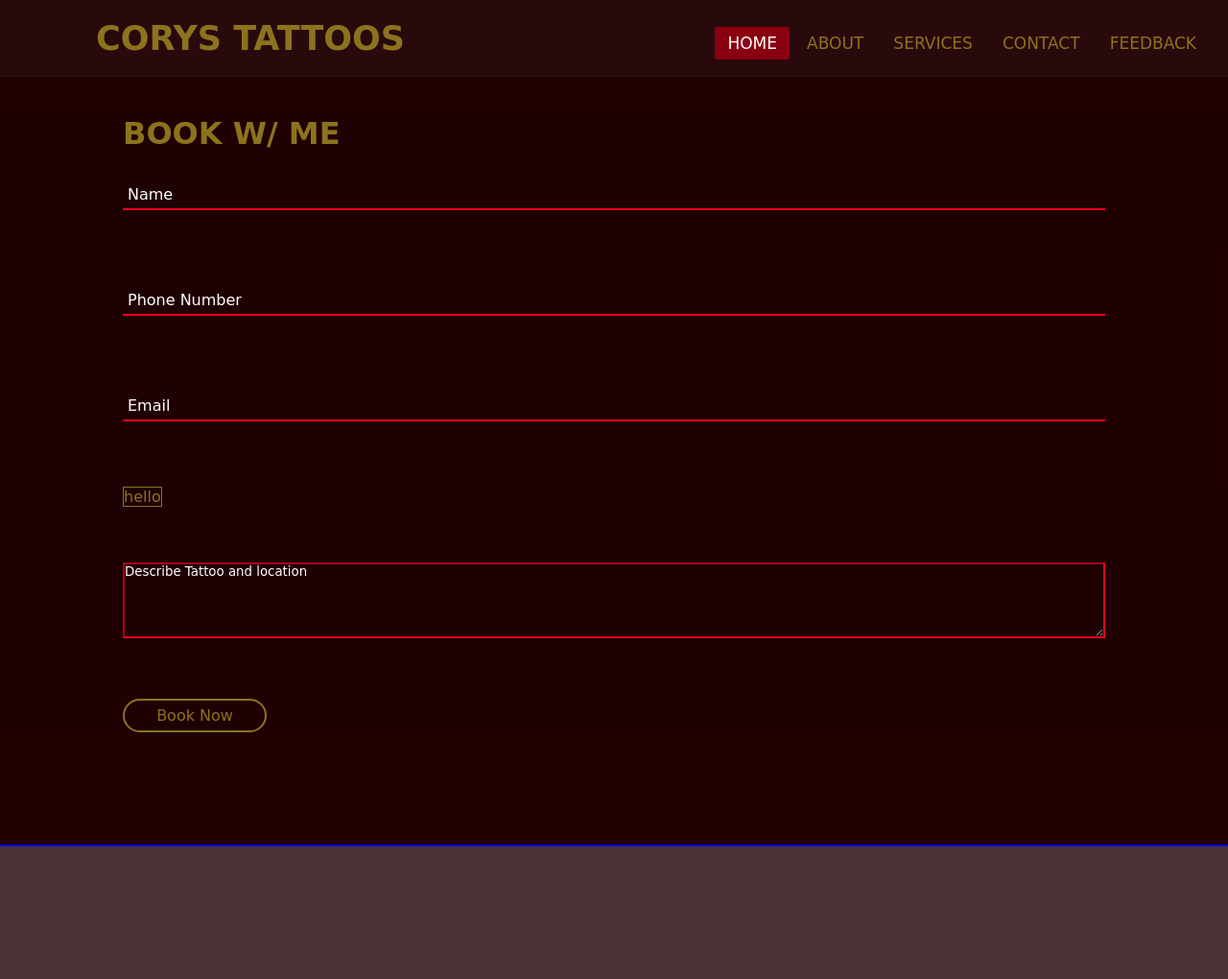
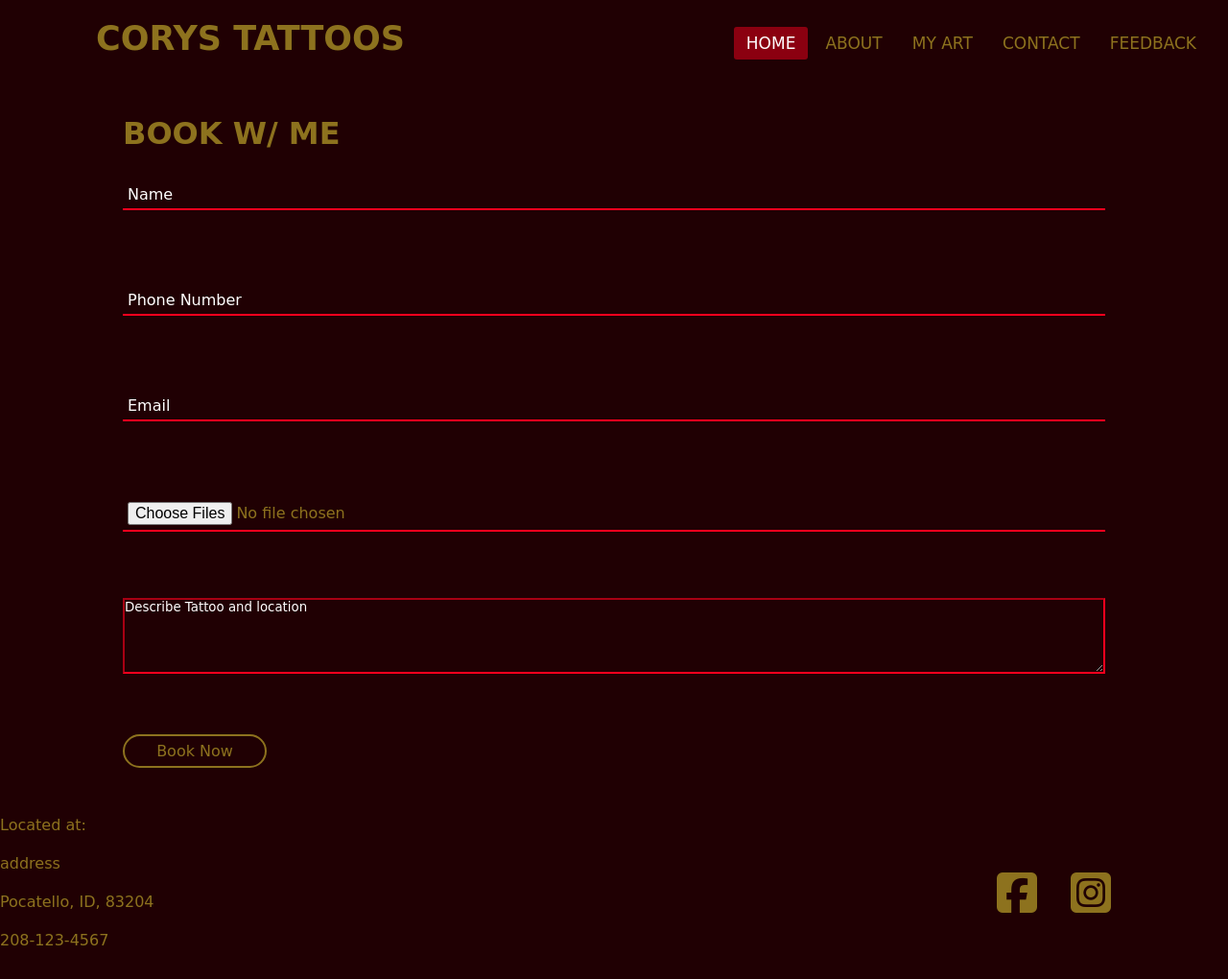
Before and after one commit to Jorshyy/CorysTattoos.com, a plain HTML site: page Booking Page/book.html in a window 1280 px wide. Shown: the whole page at 96% size. Before the commit the page ends 882 px from the top, so only its background shows below. Drawn offline with Linux system fonts and the light colour scheme; files that its build step writes are made by us from their sources; a web font is replaced by a local one.

Commit message:
make responsive on all devices

```diff
--- a/Booking Page/book.html
+++ b/Booking Page/book.html
@@ -30,13 +30,12 @@
         <label for="logo" class="logo">CORYS TATTOOS</label>
 
         <ul>
-            <li><a class="active" href="">HOME</a></li>
+            <li><a class="active" href="../main page/index.html">HOME</a></li>
             <li><a href="">ABOUT</a></li>
-            <li><a href="">SERVICES</a></li>
+            <li><a href="">MY ART</a></li>
             <li><a href="">CONTACT</a></li>
             <li><a href="">FEEDBACK</a></li>
         </ul>
-
 
 
 
@@ -70,7 +69,7 @@
                 </div>
                 <br>
                 <div class="row">
-                    <label for="file">hello</label>
+                    <!--<label for="file" id="file-label"><i class="fa-solid fa-image"></i></label>-->
                     <input type="file" name="file" id="file" multiple>
                 </div>
                 <br>
@@ -85,13 +84,22 @@
         </div>
 
 
+        <div id="footer">
+            <p>Located at:<br>address<br>Pocatello, ID, 83204<br>208-123-4567</p>
+            <div class="socials">
+                <div class="social-tags">
+                    <i class="fa-brands fa-facebook-square fa-3x"></i>
+                    <i class="fa-brands fa-instagram-square fa-3x"></i>
+                </div>
+
+            </div>
+        </div>
+
     </main>
 
 
 
-    <footer>
 
-    </footer>
 
 
 
--- a/Booking Page/bookstyle.css
+++ b/Booking Page/bookstyle.css
@@ -1,19 +1,29 @@
 * {
     font-family: 'Edu VIC WA NT Beginner', cursive;
     color: #fc001d;
-    /*background-color: #f6eed4;*/
-    background-color: rgba(32, 0, 3, .8);
+    background-color: rgba(32, 0, 3, 1);
     padding: 0px;
     margin: 0px;
     text-decoration: none;
     list-style: none;
     box-sizing: border-box;
+
 }
+html {
+    margin: 0;
+    height: 100%;
+}
+
+
+
 
 body {
     min-width: 375px;
+    min-height: 100vh;
+    /*width: 667px;*/
     margin: 0px;
-
+    display: flex;
+    flex-direction: column;
 }
 
 /*Code for Nav Bar*/
@@ -61,7 +71,7 @@ a.active, a:hover {
 
 .checkbtn {
     font-size: 30px;
-    color: #e4cc80;
+    background: none;
     float: right;
     display: none;
     line-height: 80px;
@@ -73,26 +83,7 @@ a.active, a:hover {
     display: none;
 }
 
-/*
-.col {
-    text-align: center;
-    width: 100%;
-    border: 1px solid;
-}
-
-form {
-    border: 1px solid pink;
-    max-width: 100%;
-}
-
-.row {
-    display: block;
-    width: 100%;
-    margin: 10px 0px;
-    border: 1px solid black;
-}
-*/
-
+/*end code nav bar*/
 
 
 
@@ -113,9 +104,20 @@ form {
 }
 
 
-@media screen and (min-width: 375px) and (max-width: 858px) {
+
+@media screen and (max-width: 858px) {
+    label.logo{
+        position: relative;
+        padding-left: 10px;
+        font-size: 1.5em;
+    }
+
+
+
     .checkbtn {
         display: block;
+        position: relative;
+        z-index: 4;
     }
 
     ul {
@@ -123,7 +125,6 @@ form {
         width: 100%;
         height: 100vh;
         background: black !important;
-        top: 80px;
         left: -100%;
         text-align: center;
         transition: all .5s;
@@ -144,17 +145,29 @@ form {
 
     #check:checked ~ ul {
         left: 0;
+        background-color: blue;
+
+
     }
+
+    #footer {
+        display: none;
+    }
+
+}
+
+
+@media screen and (max-width: 410px) {
+    label.logo {
+        display: none;
+    }
+}
 
 
 
 
-
-}
-
-
 #book-me {
-    height: 100vh;
+    max-height: 100vh;
     width: 100%;
     display: flex;
     flex-direction: column;
@@ -164,9 +177,12 @@ form {
 
 
 .col {
+    display: block;
     width: 100%;
-    height: 100vh;
+
     padding: 20px 0px;
+    overflow: scroll;
+
 }
 
 form {
@@ -180,8 +196,6 @@ form {
     height: auto;
     width: 80%;
     margin: 20px auto;
-
-
 }
 
 
@@ -200,6 +214,13 @@ input[type=text], input[type=number], input[type=email], input[type=file] {
 }
 
 
+#file-label {
+    border: 1px solid;
+    display: block;
+}
+
+
+
 input[type=submit] {
     font-size: 1em;
     min-width: 150px;
@@ -212,13 +233,9 @@ input[type=submit] {
 }
 
 
-.row label {
-    border: 1px solid;
-}
 
-#file {
-    display: none;
-}
+
+
 
 textarea {
     width: 100%;
@@ -235,6 +252,36 @@ input[type=submit]:active, input[type=submit]:hover {
 
 
 
-footer {
-    border: 1px solid blue;
+#footer {
+    width: 100%;
+    height: 180px;
+
 }
+
+#footer p {
+    float: left;
+    line-height: 40px;
+    background: none;
+    margin: 0;
+}
+
+#footer .socials {
+    float: right;
+    height: 100%;
+    display: flex;
+    justify-content: space-between;
+    align-items: center;
+
+}
+
+.socials p {
+    font-size: 3em;
+    border: 0px;
+
+}
+
+
+.social-tags i {
+    margin: 0px 15px;
+
+}
```
